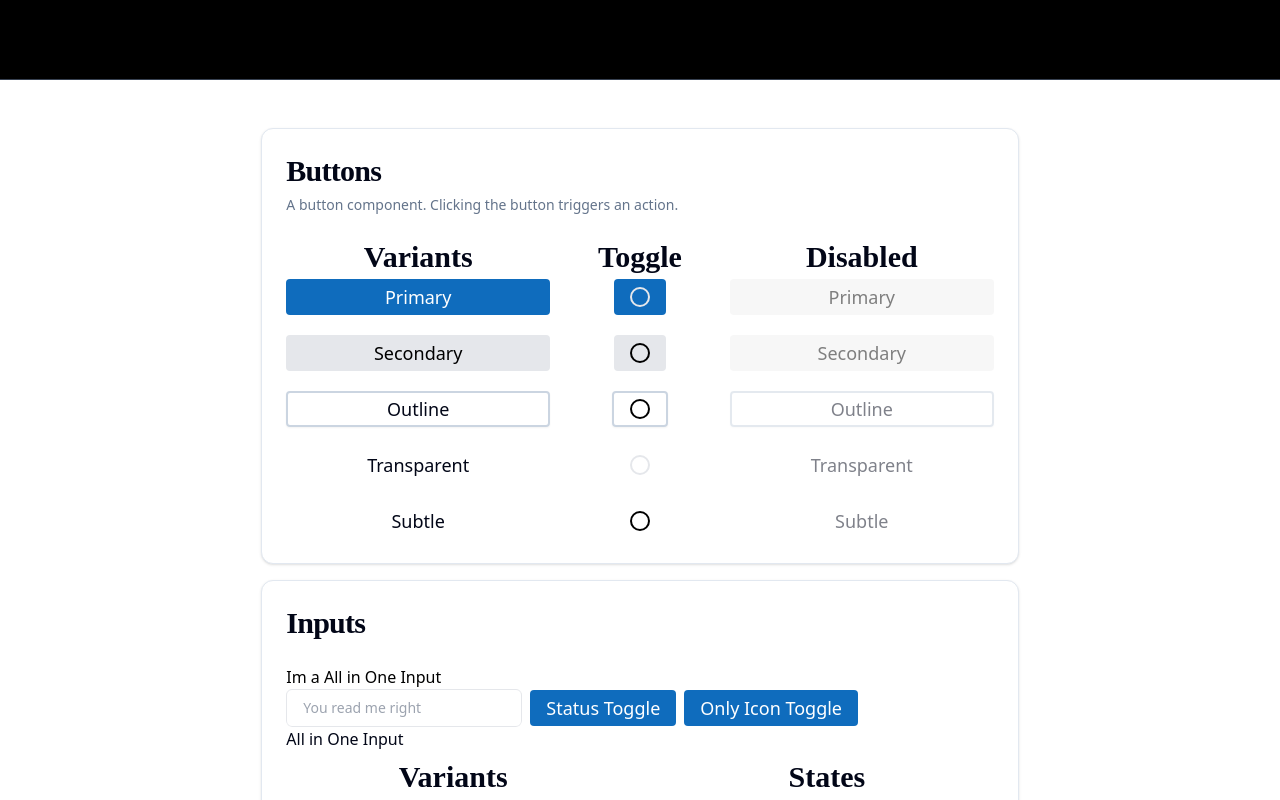
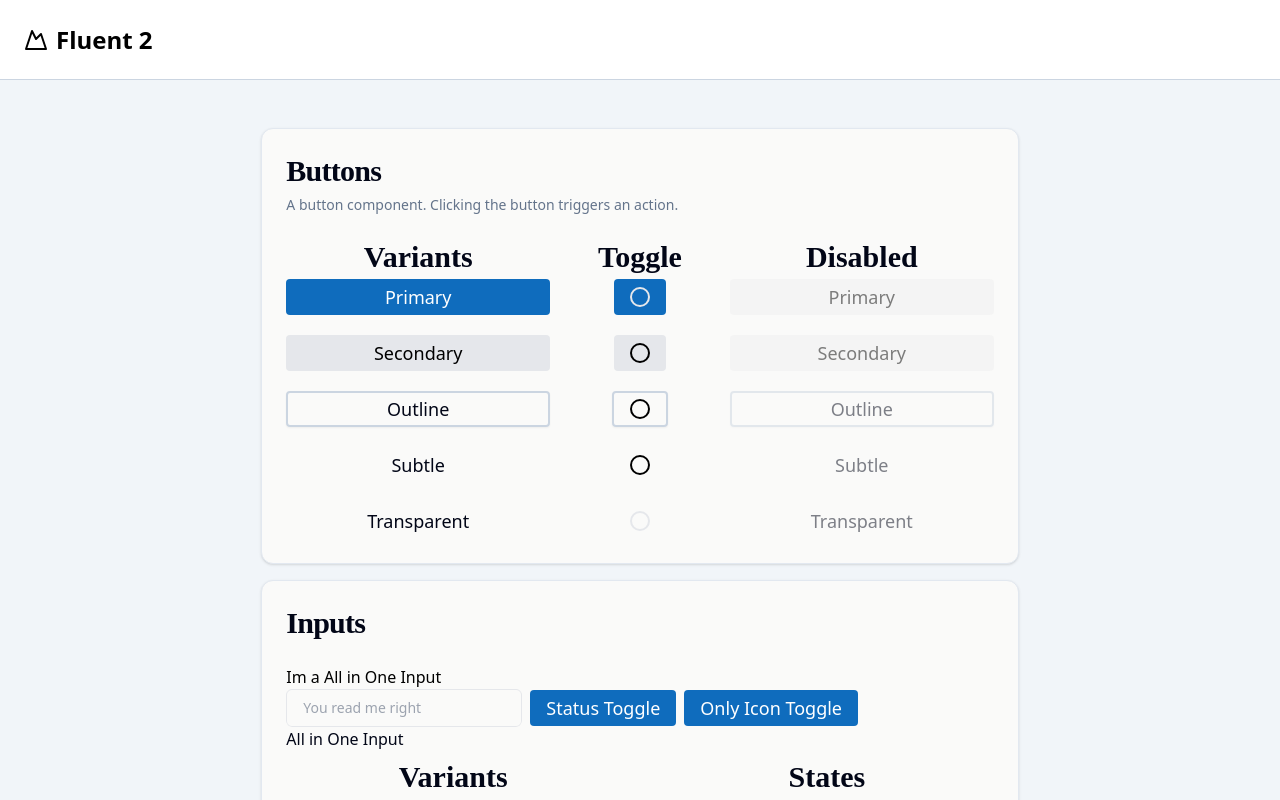
Before and after one commit to indicacode/gbt-fluent2-web, a Next.js app: page / in a window 1280 px wide. Shown: the top 800 px of the page. Built offline with nearby package versions, Linux system fonts and the light colour scheme.

Commit message:
feat[gbt-fluent2-web]fixing up things

```diff
--- a/app/layout.tsx
+++ b/app/layout.tsx
@@ -9,10 +9,10 @@ export const metadata = {
   description: "Fluent 2 to tailwind for GRBTech",
 }
 
-export default function RootLayout({children}: { children: ReactNode }) {
-    return (
-        <html>
-        <body className={"overflow-x-hidden"}>
+export default function RootLayout({ children }: { children: ReactNode }) {
+  return (
+    <html>
+      <body className="min-h-full">
         <header>
           <Navbar />
         </header>
--- a/app/page.tsx
+++ b/app/page.tsx
@@ -16,12 +16,14 @@ export default function Page() {
   const [status, setStatus] = useState<
     "neutral" | "success" | "fail" | "warning"
   >("neutral")
+  const states = ["neutral", "success", "fail", "warning"]
+
   const [iconOnly, setIconOnly] = useState(false)
   return (
-    <div className="flex min-h-screen w-full flex-col items-center justify-center dark:bg-[#09090B]">
-      <main className="w-2/3 flex-1 p-6 md:p-12">
+    <div className="flex min-h-screen min-w-full flex-col items-center justify-center bg-slate-100 dark:bg-stone-950">
+      <main className="min-h-full w-2/3 flex-1 p-6 md:p-12">
         <div className="grid gap-4">
-          <Card>
+          <Card className="bg-stone-50 dark:bg-blue-900">
             <CardHeader>
               <CardTitle className="flex w-full justify-between font-[Poppins] text-3xl">
                 Buttons
@@ -39,8 +41,8 @@ export default function Page() {
                   <Button>Primary</Button>
                   <Button variant="secondary">Secondary</Button>
                   <Button variant="outline">Outline</Button>
+                  <Button variant="subtle">Subtle</Button>
                   <Button variant="transparent">Transparent</Button>
-                  <Button variant="subtle">Subtle</Button>
                 </div>
               </div>
               <div className="flex w-fit flex-col gap-1">
@@ -51,8 +53,8 @@ export default function Page() {
                   <Button toggle />
                   <Button toggle variant="secondary" />
                   <Button toggle variant="outline" />
+                  <Button toggle variant="subtle" />
                   <Button toggle variant="transparent" />
-                  <Button toggle variant="subtle" />
                 </div>
               </div>
 
@@ -68,17 +70,17 @@ export default function Page() {
                   <Button disabled variant="outline">
                     Outline
                   </Button>
+                  <Button disabled variant="subtle">
+                    Subtle
+                  </Button>
                   <Button disabled variant="transparent">
                     Transparent
-                  </Button>
-                  <Button disabled variant="subtle">
-                    Subtle
                   </Button>
                 </div>
               </div>
             </CardContent>
           </Card>
-          <Card>
+          <Card className="bg-stone-50 dark:bg-blue-900">
             <CardHeader>
               <CardTitle className="font-[Poppins] text-3xl">Inputs</CardTitle>
               {/*<CardDescription>*/}
@@ -98,19 +100,13 @@ export default function Page() {
                   />
                   {/*Do not ever do something like this. Its this way just to test the input*/}
                   <Button
-                    onClick={() =>
-                      setStatus((prev) =>
-                        prev === "neutral"
-                          ? "success"
-                          : prev === "success"
-                            ? "fail"
-                            : prev === "fail"
-                              ? "warning"
-                              : prev === "warning"
-                                ? "neutral"
-                                : "neutral"
-                      )
-                    }
+                    onClick={() => {
+                      setStatus((prev) => {
+                        const currentIndex = states.indexOf(prev)
+                        const nextIndex = (currentIndex + 1) % states.length
+                        return states[nextIndex]
+                      })
+                    }}
                   >
                     Status Toggle
                   </Button>
@@ -186,7 +182,7 @@ export default function Page() {
               </div>
             </CardContent>
           </Card>
-          {/*<Card>*/}
+          {/*<Card className="dark:bg-blue-900">*/}
           {/*  <CardHeader>*/}
           {/*    <CardTitle>Dropdown</CardTitle>*/}
           {/*    <CardDescription>*/}
--- a/components/navbar.tsx
+++ b/components/navbar.tsx
@@ -7,7 +7,7 @@ export default function Navbar() {
   const pathname = usePathname()
 
   return (
-    <nav className="flex h-[10vh] w-full shrink-0 items-center justify-between border-b-[1px] border-gray-700 bg-[#000] px-4 md:px-6">
+    <nav className="flex h-[10vh] w-full shrink-0 items-center justify-between border-b-[1px] border-slate-300 bg-slate-50/10 px-4 md:px-6 dark:border-slate-800 dark:bg-stone-950">
       <Link className="flex items-center gap-2 dark:text-white" href="/">
         <MountainIcon className="h-6 w-6" />
         <span className="text-2xl font-bold">Fluent 2</span>
--- a/components/reviewing/button.tsx
+++ b/components/reviewing/button.tsx
@@ -15,13 +15,13 @@ const buttonVariants = tv({
       default:
         "dark:text-whitesmoke active:gray-200 duration-400 bg-brand-primary text-white hover:bg-[#115EA3] active:border-brandColor-secondary active:bg-[#0C3B5E] disabled:bg-[#F0F0F0] disabled:text-black data-[selected=true]:before:bg-white",
       secondary:
-        "duration-400 bg-gray-200 text-black before:border-black hover:bg-gray-300 active:bg-gray-400 disabled:bg-[#F0F0F0] data-[selected=true]:before:bg-black",
+        "bg-gray-200 text-black before:border-black hover:bg-gray-300 active:bg-gray-400 disabled:bg-[#F0F0F0] data-[selected=true]:before:bg-black",
       outline:
-        "duration-400 duration-400 hover:bg-brand-default border-brand-primary border-2 border-slate-300 shadow-sm before:border-black checked:bg-[#0F548C] hover:bg-[#F5F5F5] active:bg-[#E0E0E0] data-[selected=true]:bg-[#EBEBEB] data-[selected=true]:before:bg-black dark:text-white",
+        "border-brand-primary border-2 border-slate-300 shadow-sm before:border-black hover:bg-[#F5F5F5] active:border-slate-400 active:before:border-slate-400 data-[selected=true]:before:bg-black dark:text-white dark:before:border-white dark:hover:bg-white/10",
       transparent:
-        "data-[selected=true]:before:bg-brand-primary active:before:bg-brand-primary hover:before:bg-brand-primary hover:text-brand-primary data-[selected=true]:text-brand-primary bg-transparent hover:before:border-0",
+        "data-[selected=true]:before:bg-brand-primary active:before:bg-brand-primary hover:before:bg-brand-primary hover:text-brand-primary data-[selected=true]:text-brand-primary bg-transparent hover:before:border-0 dark:data-[selected=true]:before:border-0",
       subtle:
-        "data-[selected=true]:before:bg-brand-primary active:before:bg-brand-primary hover:before:bg-brand-primary bg-transparent before:border-black hover:bg-[#F5F5F5] hover:before:border-0 data-[selected=true]:before:border-slate-300 dark:before:border-slate-300",
+        "data-[selected=true]:before:bg-brand-primary active:before:bg-brand-primary hover:before:bg-brand-primary bg-transparent before:border-black hover:bg-[#F5F5F5] hover:before:border-0 active:bg-[#E0E0E0] data-[selected=true]:bg-[#EBEBEB] data-[selected=true]:before:border-0 dark:before:border-slate-300  dark:hover:bg-white/10 dark:active:bg-white/20 dark:data-[selected=true]:bg-[#f0f0f011] dark:data-[selected=true]:hover:bg-white/10 dark:data-[selected=true]:active:bg-white/20",
     },
     toggle: {
       true: "aspect-square w-fit before:rounded-full before:border-2 before:p-2 before:content-['']",
```
